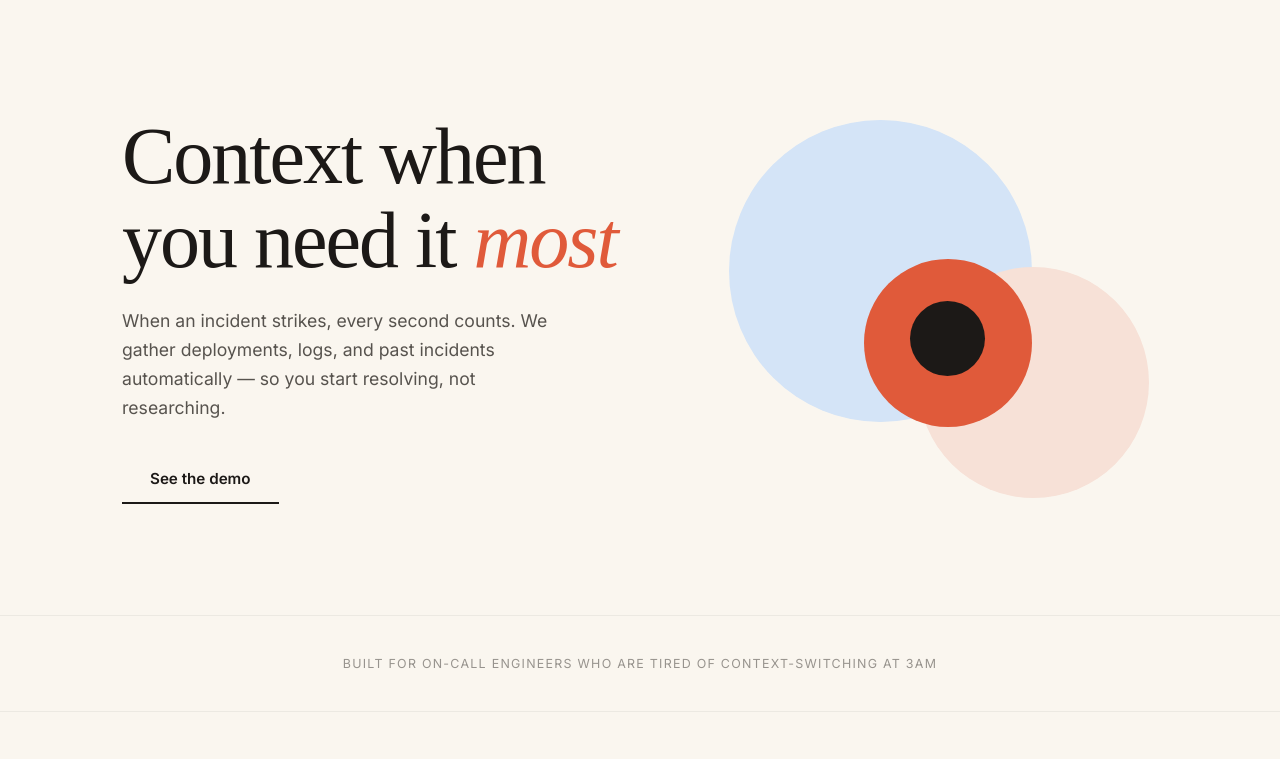
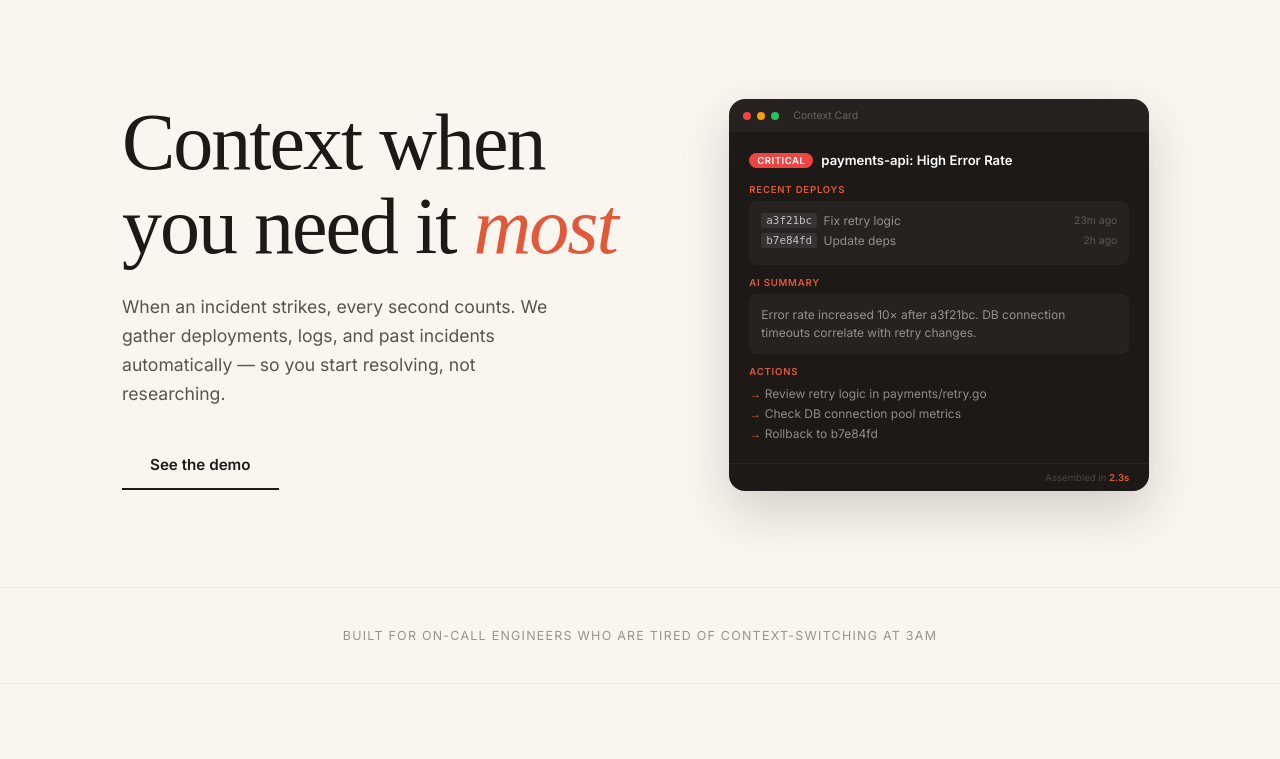
Before and after one commit to jianxux/incident-copilot, a FastAPI app: page / in a window 1280 px wide. Shown: the part 61-820 px from the top of the page. Run offline with FastAPI, Linux system fonts and the light colour scheme; data that the repository does not hold is empty; parts of the project's set-up code (start-up, migrations or seed data) failed here and were passed over; some web fonts are replaced.

Commit message:
design: replace abstract circles with actual context card in hero — show the product

```diff
--- a/src/web/templates/landing.html
+++ b/src/web/templates/landing.html
@@ -141,52 +141,106 @@
         }
         .btn-ghost:hover { border-color: var(--coral); }
 
-        /* Hero illustration — abstract convergence / assembly */
+        /* Hero illustration — mini context card */
         .hero-art {
-            position: relative;
             width: 100%;
-            aspect-ratio: 1;
             max-width: 420px;
             justify-self: center;
         }
-        .hero-art .shape {
-            position: absolute;
-            border-radius: 50%;
-            transition: transform 0.6s cubic-bezier(0.25, 0, 0, 1);
+        .hero-card {
+            background: var(--ink);
+            border-radius: 16px;
+            overflow: hidden;
+            box-shadow: 0 20px 50px rgba(28,25,23,0.18);
+            font-family: 'Inter', system-ui, sans-serif;
+            color: #fff;
         }
-        .hero-art .shape-1 {
-            width: 72%;
-            height: 72%;
-            background: var(--sky);
-            top: 5%;
-            left: 0;
+        .hero-card-bar {
+            display: flex;
+            align-items: center;
+            gap: 6px;
+            padding: 10px 14px;
+            background: rgba(255,255,255,0.04);
         }
-        .hero-art .shape-2 {
-            width: 55%;
-            height: 55%;
-            background: var(--blush);
-            bottom: 5%;
-            right: 0;
+        .hero-card-bar .hd { width: 8px; height: 8px; border-radius: 50%; }
+        .hero-card-bar .hd-r { background: #ef4444; }
+        .hero-card-bar .hd-y { background: #f59e0b; }
+        .hero-card-bar .hd-g { background: #22c55e; }
+        .hero-card-bar span { font-size: 0.65rem; color: rgba(255,255,255,0.3); margin-left: 8px; }
+        .hero-card-body { padding: 1.25rem; }
+        .hero-card-body .alert-row {
+            display: flex;
+            align-items: center;
+            gap: 0.5rem;
+            margin-bottom: 1rem;
         }
-        .hero-art .shape-3 {
-            width: 40%;
-            height: 40%;
-            background: var(--coral);
-            top: 38%;
-            left: 32%;
-            z-index: 2;
+        .alert-badge {
+            background: #ef4444;
+            color: #fff;
+            font-size: 0.6rem;
+            font-weight: 700;
+            padding: 2px 8px;
+            border-radius: 100px;
+            text-transform: uppercase;
+            letter-spacing: 0.05em;
         }
-        .hero-art .shape-4 {
-            width: 18%;
-            height: 18%;
-            background: var(--ink);
-            top: 48%;
-            left: 43%;
-            z-index: 3;
+        .alert-title {
+            font-size: 0.82rem;
+            font-weight: 600;
         }
-        .hero-art:hover .shape-1 { transform: translate(-8px, -8px); }
-        .hero-art:hover .shape-2 { transform: translate(8px, 8px); }
-        .hero-art:hover .shape-3 { transform: scale(1.05); }
+        .hero-card-body .hc-label {
+            font-size: 0.6rem;
+            text-transform: uppercase;
+            letter-spacing: 0.08em;
+            color: var(--coral);
+            font-weight: 600;
+            margin-bottom: 0.4rem;
+        }
+        .hero-card-body .hc-block {
+            background: rgba(255,255,255,0.04);
+            border-radius: 8px;
+            padding: 0.75rem;
+            margin-bottom: 0.75rem;
+        }
+        .hero-card-body .hc-text {
+            font-size: 0.75rem;
+            color: rgba(255,255,255,0.5);
+            line-height: 1.5;
+        }
+        .hero-card-body .hc-row {
+            display: flex;
+            align-items: center;
+            gap: 0.4rem;
+            font-size: 0.75rem;
+            color: rgba(255,255,255,0.5);
+            margin-bottom: 0.3rem;
+        }
+        .hero-card-body .hc-row code {
+            background: rgba(255,255,255,0.08);
+            padding: 1px 5px;
+            border-radius: 3px;
+            font-size: 0.68rem;
+            color: rgba(255,255,255,0.7);
+        }
+        .hero-card-body .hc-row .meta {
+            margin-left: auto;
+            font-size: 0.65rem;
+            color: rgba(255,255,255,0.25);
+        }
+        .hero-card-body .hc-action {
+            font-size: 0.75rem;
+            color: rgba(255,255,255,0.5);
+            padding: 0.15rem 0;
+        }
+        .hero-card-body .hc-action::before { content: "→ "; color: var(--coral); }
+        .hero-card-footer {
+            text-align: right;
+            padding: 0.5rem 1.25rem;
+            border-top: 1px solid rgba(255,255,255,0.05);
+            font-size: 0.6rem;
+            color: rgba(255,255,255,0.2);
+        }
+        .hero-card-footer .time-highlight { color: var(--coral); font-weight: 600; }
 
         /* ── Marquee / trust ── */
         .trust {
@@ -667,10 +721,34 @@
             </div>
         </div>
         <div class="hero-art">
-            <div class="shape shape-1"></div>
-            <div class="shape shape-2"></div>
-            <div class="shape shape-3"></div>
-            <div class="shape shape-4"></div>
+            <div class="hero-card">
+                <div class="hero-card-bar">
+                    <div class="hd hd-r"></div>
+                    <div class="hd hd-y"></div>
+                    <div class="hd hd-g"></div>
+                    <span>Context Card</span>
+                </div>
+                <div class="hero-card-body">
+                    <div class="alert-row">
+                        <span class="alert-badge">Critical</span>
+                        <span class="alert-title">payments-api: High Error Rate</span>
+                    </div>
+                    <div class="hc-label">Recent Deploys</div>
+                    <div class="hc-block">
+                        <div class="hc-row"><code>a3f21bc</code> Fix retry logic <span class="meta">23m ago</span></div>
+                        <div class="hc-row"><code>b7e84fd</code> Update deps <span class="meta">2h ago</span></div>
+                    </div>
+                    <div class="hc-label">AI Summary</div>
+                    <div class="hc-block">
+                        <div class="hc-text">Error rate increased 10× after a3f21bc. DB connection timeouts correlate with retry changes.</div>
+                    </div>
+                    <div class="hc-label">Actions</div>
+                    <div class="hc-action">Review retry logic in payments/retry.go</div>
+                    <div class="hc-action">Check DB connection pool metrics</div>
+                    <div class="hc-action">Rollback to b7e84fd</div>
+                </div>
+                <div class="hero-card-footer">Assembled in <span class="time-highlight">2.3s</span></div>
+            </div>
         </div>
     </section>
 
```
